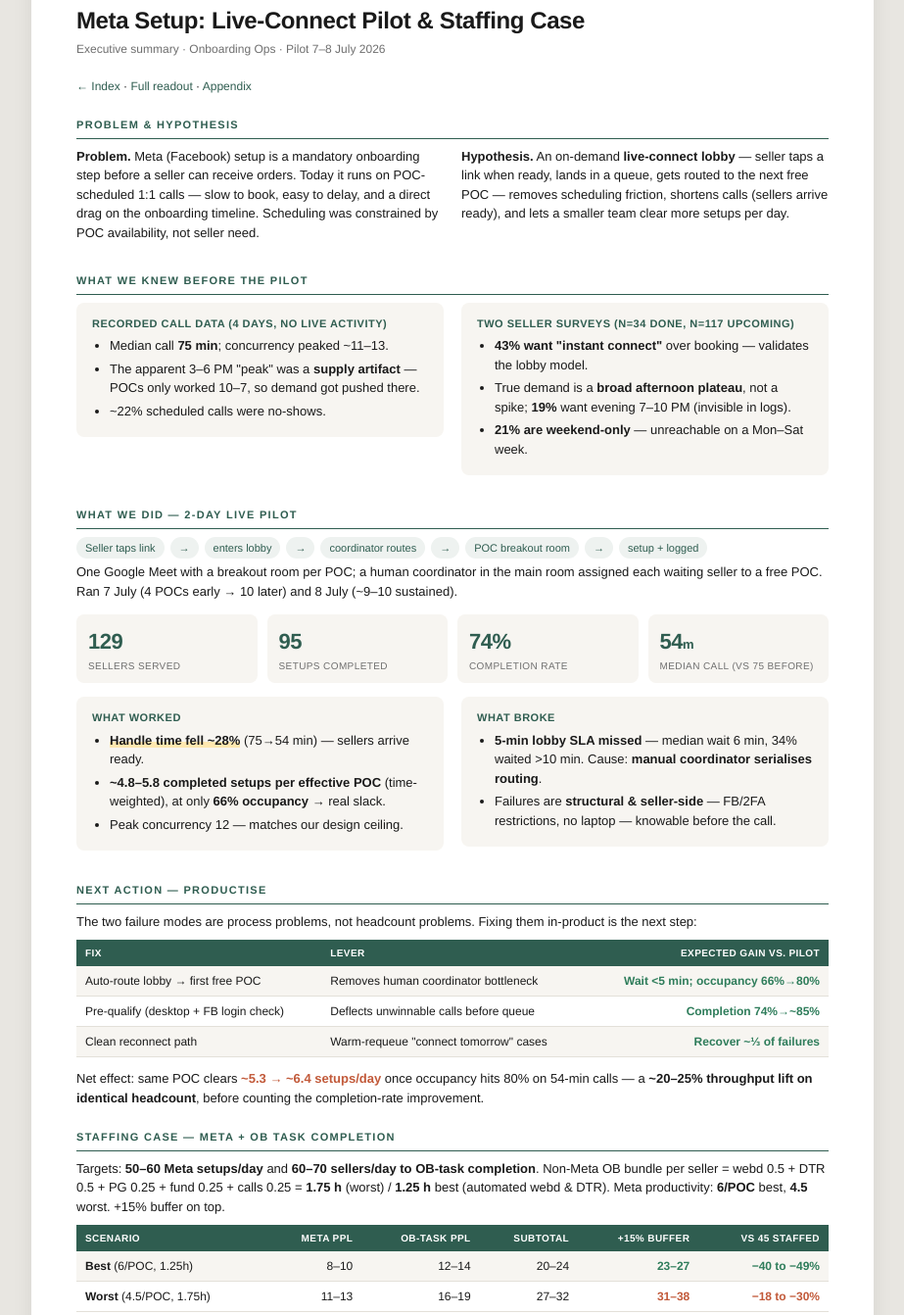
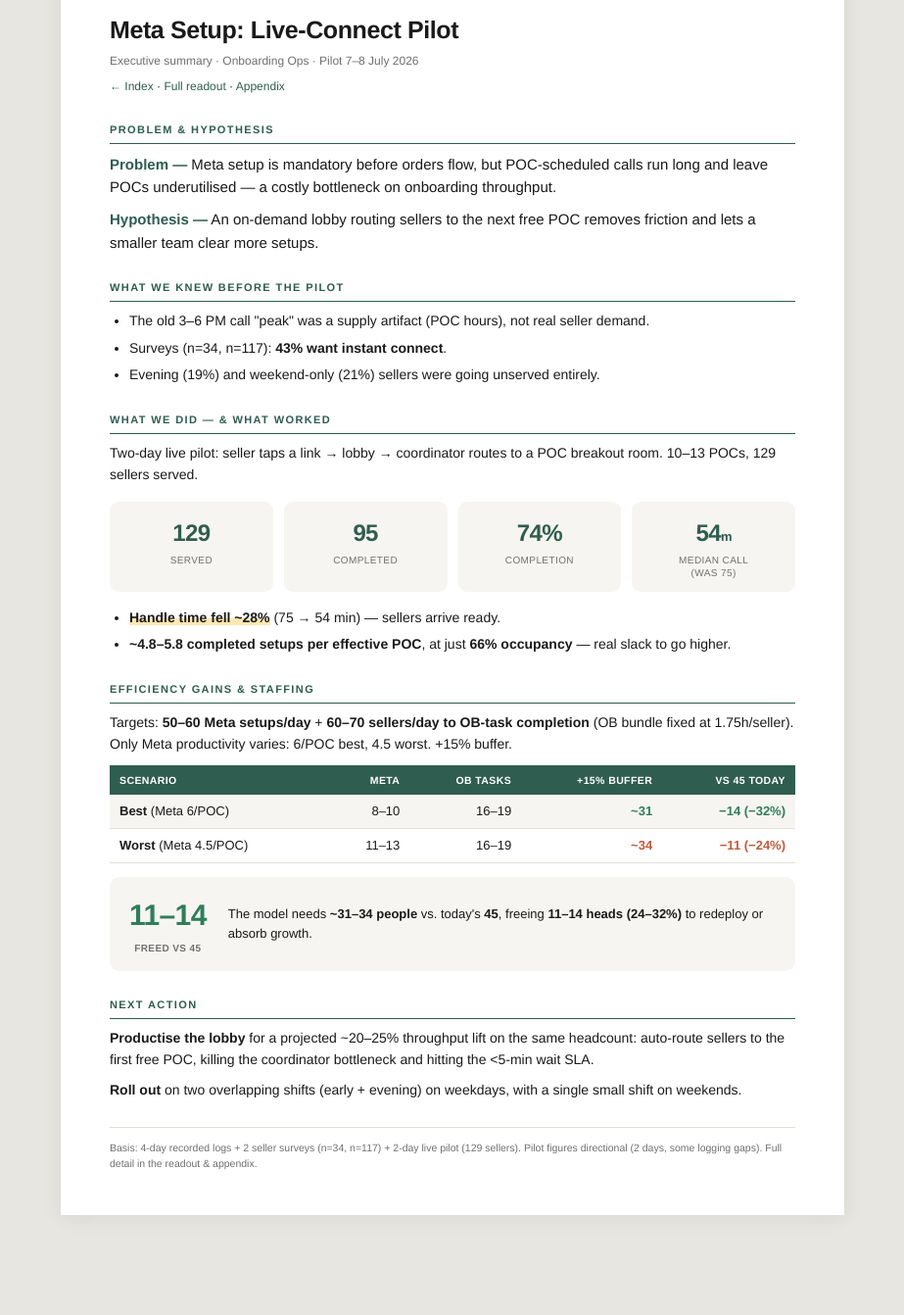
Before and after one commit to vastavbansalshopdeck/meta-setup-readout, a plain HTML site: page meta_exec_summary.html in a window 1280 px wide. Shown: the part 61-1403 px from the top of the page at 98% size, without its empty margins (178-1101 px from the left). After the commit the page ends 1329 px from the top, so only its background shows below. Drawn offline with Linux system fonts and the light colour scheme.

Commit message:
Add files via upload

```diff
--- a/meta_exec_summary.html
+++ b/meta_exec_summary.html
@@ -7,149 +7,90 @@
 <style>
   :root{
     --ink:#1a1a1a; --muted:#6f6f6f; --line:#e3e0d9; --bg:#ffffff;
-    --accent:#2f5d50; --accent2:#c25a3a; --good:#2f7d5b; --chip:#eef2f0; --band:#f7f5f1;
+    --accent:#2f5d50; --accent2:#c25a3a; --good:#2f7d5b; --band:#f7f5f1;
   }
   *{box-sizing:border-box}
-  body{font-family:'Helvetica Neue',Arial,sans-serif; color:var(--ink); background:#e8e6e1; margin:0; line-height:1.5; font-size:13px;}
-  .page{max-width:860px; margin:24px auto; background:var(--bg); padding:40px 46px; box-shadow:0 2px 20px rgba(0,0,0,.08);}
-  h1{font-size:24px; margin:0 0 2px; letter-spacing:-.4px;}
-  .sub{color:var(--muted); font-size:12px; margin-bottom:20px;}
-  h2{font-size:11px; letter-spacing:1.3px; text-transform:uppercase; color:var(--accent); margin:22px 0 8px; padding-bottom:5px; border-bottom:1.5px solid var(--accent);}
-  p{margin:0 0 9px;}
-  .row{display:flex; gap:18px;}
-  .col{flex:1;}
-  .kpis{display:grid; grid-template-columns:repeat(4,1fr); gap:10px; margin:14px 0;}
-  .kpi{background:var(--band); border-radius:8px; padding:11px 12px;}
-  .kpi .n{font-size:22px; font-weight:700; color:var(--accent); letter-spacing:-.5px;}
-  .kpi .l{font-size:10px; color:var(--muted); text-transform:uppercase; letter-spacing:.4px; margin-top:2px; line-height:1.3;}
-  .box{background:var(--band); border-radius:8px; padding:13px 16px; margin:10px 0;}
-  .box .t{font-weight:700; font-size:11px; text-transform:uppercase; letter-spacing:.5px; color:var(--accent); margin-bottom:5px;}
-  ul{margin:5px 0 9px; padding-left:18px;} li{margin-bottom:4px;}
+  body{font-family:'Helvetica Neue',Arial,sans-serif; color:var(--ink); background:#e8e6e1; margin:0; line-height:1.55; font-size:14px;}
+  p, li, .oneline{text-wrap:pretty;}
+  .page{max-width:800px; margin:28px auto; background:var(--bg); padding:44px 50px; box-shadow:0 2px 20px rgba(0,0,0,.08);}
+  h1{font-size:25px; margin:0 0 3px; letter-spacing:-.4px;}
+  .sub{color:var(--muted); font-size:12px; margin-bottom:8px;}
+  .nav{font-size:12px;margin-bottom:26px;}
+  .nav a{color:var(--accent);text-decoration:none;}
+  h2{font-size:11px; letter-spacing:1.4px; text-transform:uppercase; color:var(--accent); margin:26px 0 9px; padding-bottom:5px; border-bottom:1.5px solid var(--accent);}
+  p{margin:0 0 10px;}
   strong{font-weight:700;}
-  .hl{background:linear-gradient(transparent 60%, #ffe8b0 60%); font-weight:700;}
-  table{width:100%; border-collapse:collapse; margin:8px 0 12px; font-size:12px;}
-  th{text-align:left; background:var(--accent); color:#fff; padding:6px 9px; font-size:10px; text-transform:uppercase; letter-spacing:.4px; font-weight:600;}
-  td{padding:6px 9px; border-bottom:1px solid var(--line);}
+  .oneline{font-size:15px; line-height:1.55;}
+  .oneline .lbl{color:var(--accent); font-weight:700;}
+  .kpis{display:grid; grid-template-columns:repeat(4,1fr); gap:11px; margin:16px 0;}
+  .kpi{background:var(--band); border-radius:9px; padding:13px 14px; text-align:center;}
+  .kpi .n{font-size:24px; font-weight:800; color:var(--accent); letter-spacing:-.6px;}
+  .kpi .l{font-size:10px; color:var(--muted); text-transform:uppercase; letter-spacing:.4px; margin-top:3px; line-height:1.3;}
+  ul{margin:6px 0 10px; padding-left:20px;} li{margin-bottom:6px;}
+  .hl{background:linear-gradient(transparent 58%, #ffe8b0 58%); font-weight:700;}
+  table{width:100%; border-collapse:collapse; margin:10px 0 6px; font-size:13px;}
+  th{text-align:left; background:var(--accent); color:#fff; padding:7px 10px; font-size:10.5px; text-transform:uppercase; letter-spacing:.4px; font-weight:600;}
+  td{padding:7px 10px; border-bottom:1px solid var(--line);}
   .num{text-align:right; font-variant-numeric:tabular-nums;}
   tr:nth-child(even) td{background:var(--band);}
   .good{color:var(--good); font-weight:700;}
   .accent{color:var(--accent2); font-weight:700;}
-  .flow{display:flex; align-items:center; gap:6px; flex-wrap:wrap; font-size:11px; color:var(--muted); margin:6px 0 4px;}
-  .flow span{background:var(--chip); padding:3px 9px; border-radius:20px; color:var(--accent);}
-  .arw{color:var(--accent2); font-weight:700;}
-  .foot{margin-top:22px; padding-top:12px; border-top:1px solid var(--line); font-size:10.5px; color:var(--muted);}
-  .save{font-size:26px; font-weight:800; color:var(--good); letter-spacing:-.5px;}
+  .save-row{display:flex; align-items:center; gap:22px; background:var(--band); border-radius:10px; padding:16px 20px; margin:14px 0 6px;}
+  .save-row .save{font-size:30px; font-weight:800; color:var(--good); letter-spacing:-.6px; white-space:nowrap; text-align:center;}
+  .save-row .save small{display:block; font-size:10px; color:var(--muted); text-transform:uppercase; letter-spacing:.4px; font-weight:600; margin-top:2px;}
+  .save-row p{margin:0; font-size:13px;}
+  .foot{margin-top:26px; padding-top:12px; border-top:1px solid var(--line); font-size:10.5px; color:var(--muted);}
 </style>
 </head>
 <body>
 <div class="page">
 
-<h1>Meta Setup: Live-Connect Pilot &amp; Staffing Case</h1>
+<h1>Meta Setup: Live-Connect Pilot</h1>
 <div class="sub">Executive summary · Onboarding Ops · Pilot 7–8 July 2026</div>
-<div style="font-size:12px;margin-bottom:16px;"><a href="index.html" style="color:#2f5d50;text-decoration:none;">← Index</a> · <a href="meta_live_connect_report.html" style="color:#2f5d50;text-decoration:none;">Full readout</a> · <a href="meta_appendix.html" style="color:#2f5d50;text-decoration:none;">Appendix</a></div>
+<div class="nav"><a href="index.html">← Index</a> · <a href="meta_live_connect_report.html">Full readout</a> · <a href="meta_appendix.html">Appendix</a></div>
 
 <h2>Problem &amp; Hypothesis</h2>
-<div class="row">
-<div class="col">
-<p><strong>Problem.</strong> Meta (Facebook) setup is a mandatory onboarding step before a seller can receive orders. Today it runs on POC-scheduled 1:1 calls — slow to book, easy to delay, and a direct drag on the onboarding timeline. Scheduling was constrained by POC availability, not seller need.</p>
+<p class="oneline"><span class="lbl">Problem —</span> Meta setup is mandatory before orders flow, but POC-scheduled calls run long and leave POCs underutilised — a costly bottleneck on onboarding throughput.</p>
+<p class="oneline"><span class="lbl">Hypothesis —</span> An on-demand lobby routing sellers to the next free POC removes friction and lets a smaller team clear more setups.</p>
+
+<h2>What we knew before the pilot</h2>
+<ul>
+  <li>The old 3–6 PM call "peak" was a supply artifact (POC hours), not real seller demand.</li>
+  <li>Surveys (n=34, n=117): <strong>43% want instant connect</strong>.</li>
+  <li>Evening (19%) and weekend-only (21%) sellers were going unserved entirely.</li>
+</ul>
+
+<h2>What we did — &amp; what worked</h2>
+<p>Two-day live pilot: seller taps a link → lobby → coordinator routes to a POC breakout room. 10–13 POCs, 129 sellers served.</p>
+<div class="kpis">
+  <div class="kpi"><div class="n">129</div><div class="l">Served</div></div>
+  <div class="kpi"><div class="n">95</div><div class="l">Completed</div></div>
+  <div class="kpi"><div class="n">74%</div><div class="l">Completion</div></div>
+  <div class="kpi"><div class="n">54<span style="font-size:13px">m</span></div><div class="l">Median call<br>(was 75)</div></div>
 </div>
-<div class="col">
-<p><strong>Hypothesis.</strong> An on-demand <strong>live-connect lobby</strong> — seller taps a link when ready, lands in a queue, gets routed to the next free POC — removes scheduling friction, shortens calls (sellers arrive ready), and lets a smaller team clear more setups per day.</p>
-</div>
+<ul>
+  <li><span class="hl">Handle time fell ~28%</span> (75 → 54 min) — sellers arrive ready.</li>
+  <li><strong>~4.8–5.8 completed setups per effective POC</strong>, at just <strong>66% occupancy</strong> — real slack to go higher.</li>
+</ul>
+
+<h2>Efficiency gains &amp; staffing</h2>
+<p>Targets: <strong>50–60 Meta setups/day</strong> + <strong>60–70 sellers/day to OB-task completion</strong> (OB bundle fixed at 1.75h/seller). Only Meta productivity varies: 6/POC best, 4.5 worst. +15% buffer.</p>
+<table>
+  <tr><th>Scenario</th><th class="num">Meta</th><th class="num">OB tasks</th><th class="num">+15% buffer</th><th class="num">vs 45 today</th></tr>
+  <tr><td><strong>Best</strong> (Meta 6/POC)</td><td class="num">8–10</td><td class="num">16–19</td><td class="num good">~31</td><td class="num good">−14 (−32%)</td></tr>
+  <tr><td><strong>Worst</strong> (Meta 4.5/POC)</td><td class="num">11–13</td><td class="num">16–19</td><td class="num accent">~34</td><td class="num accent">−11 (−24%)</td></tr>
+</table>
+<div class="save-row">
+  <div class="save">11–14<small>freed vs 45</small></div>
+  <p>The model needs <strong>~31–34 people</strong> vs. today's <strong>45</strong>, freeing <strong>11–14 heads (24–32%)</strong> to redeploy or absorb growth.</p>
 </div>
 
-<h2>What we knew before the pilot</h2>
-<div class="row">
-<div class="col">
-<div class="box" style="margin-top:0">
-<div class="t">Recorded call data (4 days, no live activity)</div>
-<ul style="margin-bottom:0">
-<li>Median call <strong>75 min</strong>; concurrency peaked ~11–13.</li>
-<li>The apparent 3–6 PM "peak" was a <strong>supply artifact</strong> — POCs only worked 10–7, so demand got pushed there.</li>
-<li>~22% scheduled calls were no-shows.</li>
-</ul>
-</div>
-</div>
-<div class="col">
-<div class="box" style="margin-top:0">
-<div class="t">Two seller surveys (n=34 done, n=117 upcoming)</div>
-<ul style="margin-bottom:0">
-<li><strong>43% want "instant connect"</strong> over booking — validates the lobby model.</li>
-<li>True demand is a <strong>broad afternoon plateau</strong>, not a spike; <strong>19%</strong> want evening 7–10 PM (invisible in logs).</li>
-<li><strong>21% are weekend-only</strong> — unreachable on a Mon–Sat week.</li>
-</ul>
-</div>
-</div>
-</div>
-
-<h2>What we did — 2-day live pilot</h2>
-<div class="flow">
-<span>Seller taps link</span> <span class="arw">→</span> <span>enters lobby</span> <span class="arw">→</span> <span>coordinator routes</span> <span class="arw">→</span> <span>POC breakout room</span> <span class="arw">→</span> <span>setup + logged</span>
-</div>
-<p>One Google Meet with a breakout room per POC; a human coordinator in the main room assigned each waiting seller to a free POC. Ran 7 July (4 POCs early → 10 later) and 8 July (~9–10 sustained).</p>
-
-<div class="kpis">
-  <div class="kpi"><div class="n">129</div><div class="l">Sellers served</div></div>
-  <div class="kpi"><div class="n">95</div><div class="l">Setups completed</div></div>
-  <div class="kpi"><div class="n">74%</div><div class="l">Completion rate</div></div>
-  <div class="kpi"><div class="n">54<span style="font-size:13px">m</span></div><div class="l">Median call (vs 75 before)</div></div>
-</div>
-
-<div class="row">
-<div class="col">
-<div class="box" style="margin-top:0">
-<div class="t">What worked</div>
-<ul style="margin-bottom:0">
-<li><span class="hl">Handle time fell ~28%</span> (75→54 min) — sellers arrive ready.</li>
-<li><strong>~4.8–5.8 completed setups per effective POC</strong> (time-weighted), at only <strong>66% occupancy</strong> → real slack.</li>
-<li>Peak concurrency 12 — matches our design ceiling.</li>
-</ul>
-</div>
-</div>
-<div class="col">
-<div class="box" style="margin-top:0">
-<div class="t">What broke</div>
-<ul style="margin-bottom:0">
-<li><strong>5-min lobby SLA missed</strong> — median wait 6 min, 34% waited &gt;10 min. Cause: <strong>manual coordinator serialises routing</strong>.</li>
-<li>Failures are <strong>structural &amp; seller-side</strong> — FB/2FA restrictions, no laptop — knowable before the call.</li>
-</ul>
-</div>
-</div>
-</div>
-
-<h2>Next action — productise</h2>
-<p>The two failure modes are process problems, not headcount problems. Fixing them in-product is the next step:</p>
-<table>
-<tr><th>Fix</th><th>Lever</th><th class="num">Expected gain vs. pilot</th></tr>
-<tr><td>Auto-route lobby → first free POC</td><td>Removes human coordinator bottleneck</td><td class="num good">Wait &lt;5 min; occupancy 66%→80%</td></tr>
-<tr><td>Pre-qualify (desktop + FB login check)</td><td>Deflects unwinnable calls before queue</td><td class="num good">Completion 74%→~85%</td></tr>
-<tr><td>Clean reconnect path</td><td>Warm-requeue "connect tomorrow" cases</td><td class="num good">Recover ~⅓ of failures</td></tr>
-</table>
-<p>Net effect: same POC clears <span class="accent">~5.3 → ~6.4 setups/day</span> once occupancy hits 80% on 54-min calls — a <strong>~20–25% throughput lift on identical headcount</strong>, before counting the completion-rate improvement.</p>
-
-<h2>Staffing case — Meta + OB task completion</h2>
-<p>Targets: <strong>50–60 Meta setups/day</strong> and <strong>60–70 sellers/day to OB-task completion</strong>. Non-Meta OB bundle per seller = webd 0.5 + DTR 0.5 + PG 0.25 + fund 0.25 + calls 0.25 = <strong>1.75 h</strong> (worst) / <strong>1.25 h</strong> best (automated webd &amp; DTR). Meta productivity: <strong>6/POC</strong> best, <strong>4.5</strong> worst. +15% buffer on top.</p>
-
-<table>
-<tr><th>Scenario</th><th class="num">Meta ppl</th><th class="num">OB-task ppl</th><th class="num">Subtotal</th><th class="num">+15% buffer</th><th class="num">vs 45 staffed</th></tr>
-<tr><td><strong>Best</strong> (6/POC, 1.25h)</td><td class="num">8–10</td><td class="num">12–14</td><td class="num">20–24</td><td class="num good">23–27</td><td class="num good">−40 to −49%</td></tr>
-<tr><td><strong>Worst</strong> (4.5/POC, 1.75h)</td><td class="num">11–13</td><td class="num">16–19</td><td class="num">27–32</td><td class="num accent">31–38</td><td class="num accent">−18 to −30%</td></tr>
-</table>
-
-<div class="box">
-<div class="row" style="align-items:center">
-<div style="flex:0 0 auto; padding-right:20px; border-right:1px solid var(--line);">
-<div class="save">11–22</div>
-<div style="font-size:10px; color:var(--muted); text-transform:uppercase; letter-spacing:.4px;">people freed vs 45 base</div>
-</div>
-<div style="flex:1; padding-left:20px;">
-<p style="margin:0"><strong>Bandwidth saving.</strong> Against today's <strong>45 staffed</strong>, the model needs <strong>~25 people (best)</strong> to <strong>~34 (worst)</strong> — freeing <strong>11–22 heads (≈24–49%)</strong> to redeploy across the funnel or absorb growth. Midpoint (55 Meta + 65 OB/day): <strong>~25–34 people</strong>.</p>
-</div>
-</div>
-</div>
+<h2>Next action</h2>
+<p><strong>Productise the lobby</strong> for a projected ~20–25% throughput lift on the same headcount: auto-route sellers to the first free POC, killing the coordinator bottleneck and hitting the &lt;5-min wait SLA.</p>
+<p><strong>Roll out</strong> on two overlapping shifts (early + evening) on weekdays, with a single small shift on weekends.</p>
 
 <div class="foot">
-Basis: 4-day recorded call logs + 2 seller surveys (n=34, n=117) + 2-day live pilot (7–8 July, 129 sellers). Pilot figures are directional (2 days, some logging gaps). Effective-POC = time-weighted for staggered staffing. Staffing assumes ~6.5 productive hrs/person/day; buffer 15% for leave/attrition. Productised gains are projected from removing the coordinator bottleneck and adding pre-qualification.
+Basis: 4-day recorded logs + 2 seller surveys (n=34, n=117) + 2-day live pilot (129 sellers). Pilot figures directional (2 days, some logging gaps). Full detail in the readout &amp; appendix.
 </div>
 
 </div>
```
